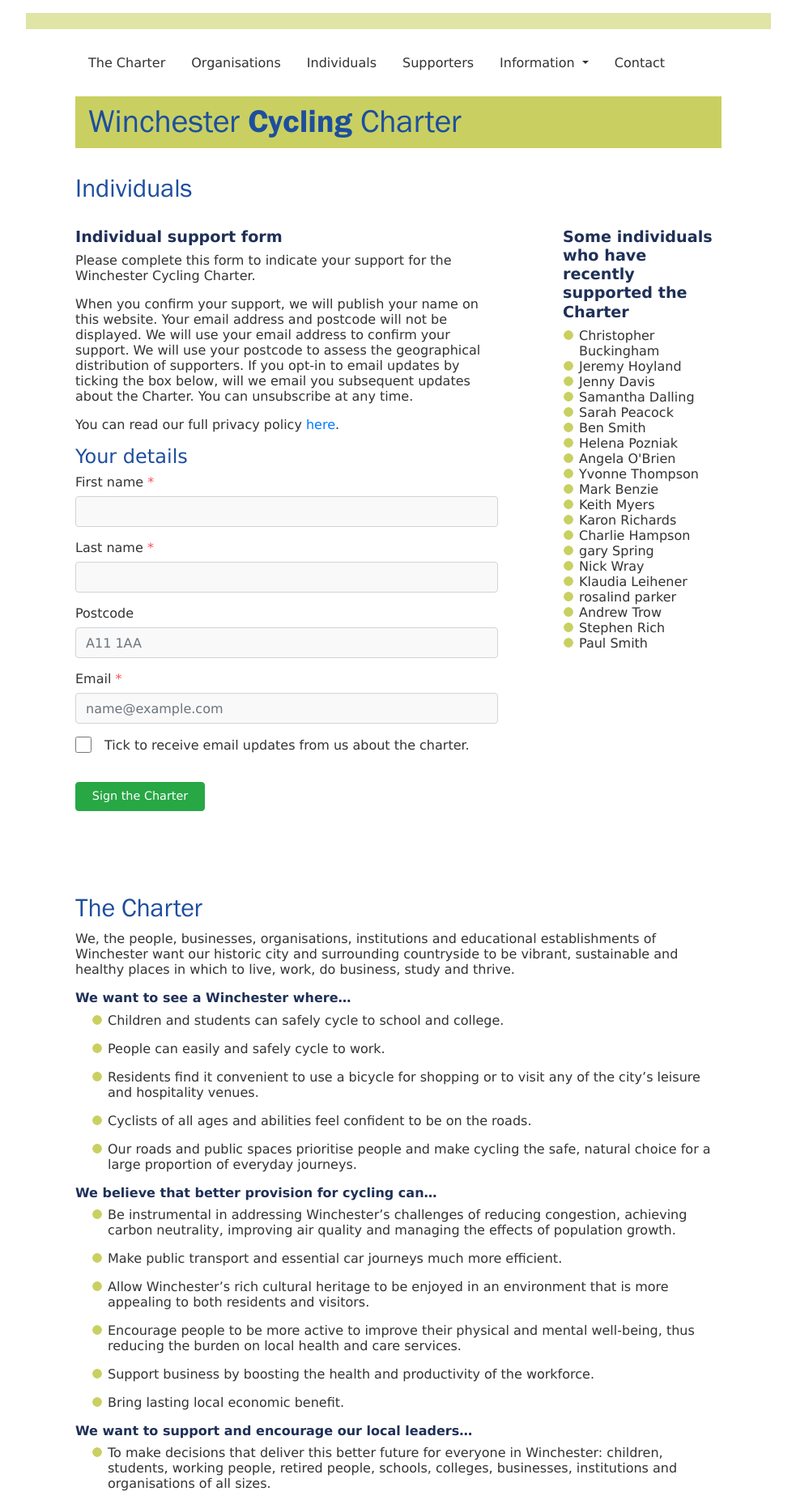
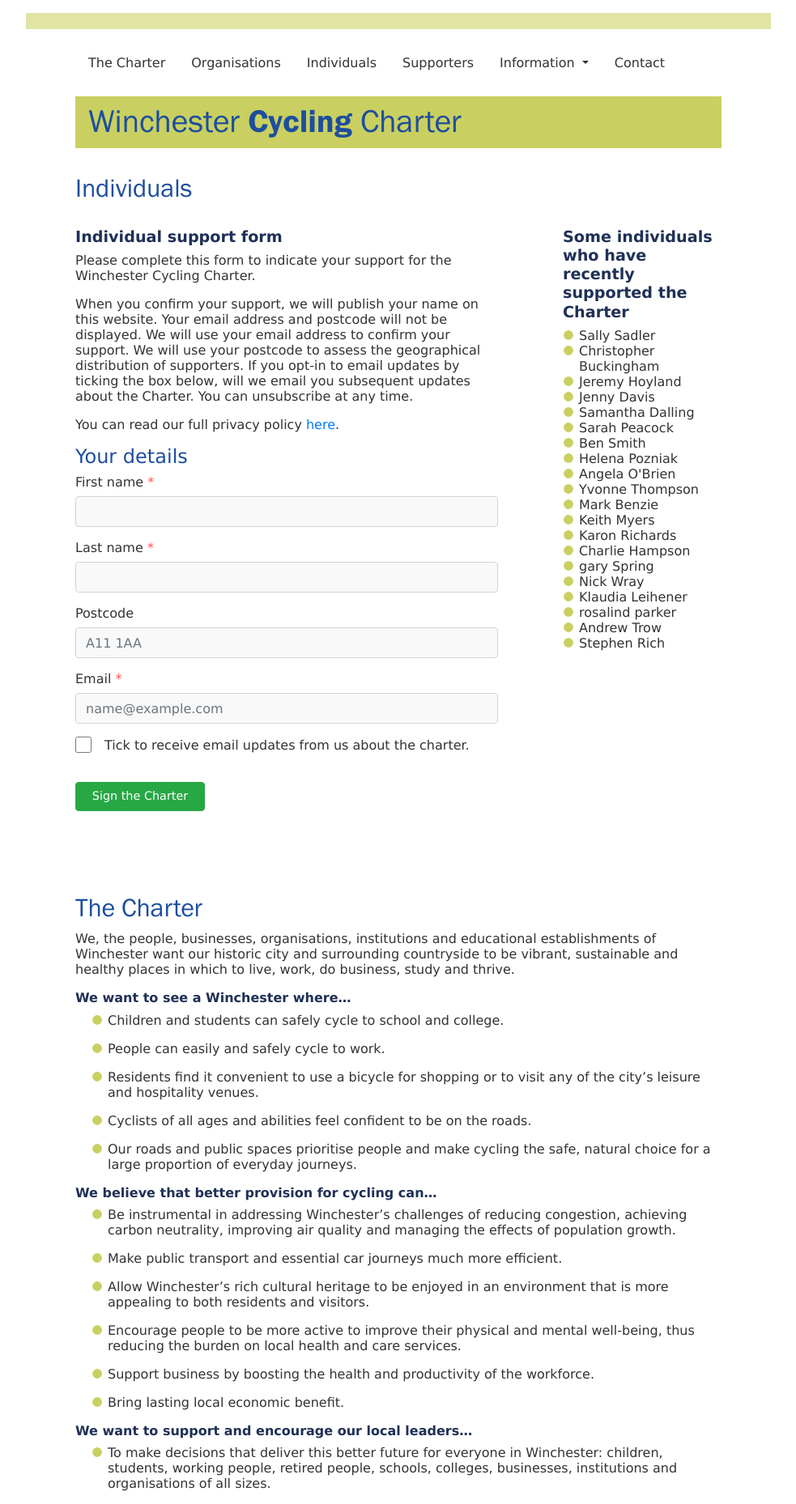
Before and after one commit to winchestercyclingcharter/winchestercyclingcharter.github.io, a Jekyll site: the page built from ind-page.md, in a window 1280 px wide. Shown: the whole page at 81% size, without its empty margins (148-1131 px from the left). Built offline with Jekyll 4.4.1, drawn with Linux system fonts in a browser that asks for light colours; nearby versions of some CDN libraries.

Commit message:
Update people.yml

```diff
--- a/_data/people.yml
+++ b/_data/people.yml
@@ -212,3 +212,4 @@ people:
 - { lastname: Hoyland, firstname: Jeremy , dt: 20210225-091657-839383 }
 - { lastname: O'Brien, firstname: Angela, dt: 20210224-140346-513257 }
 - { lastname: Buckingham, firstname: Christopher, dt: 20210225-161141-938380 }
+- { lastname: Sadler, firstname: Sally, dt: 20210225-202108-544040 }
```
